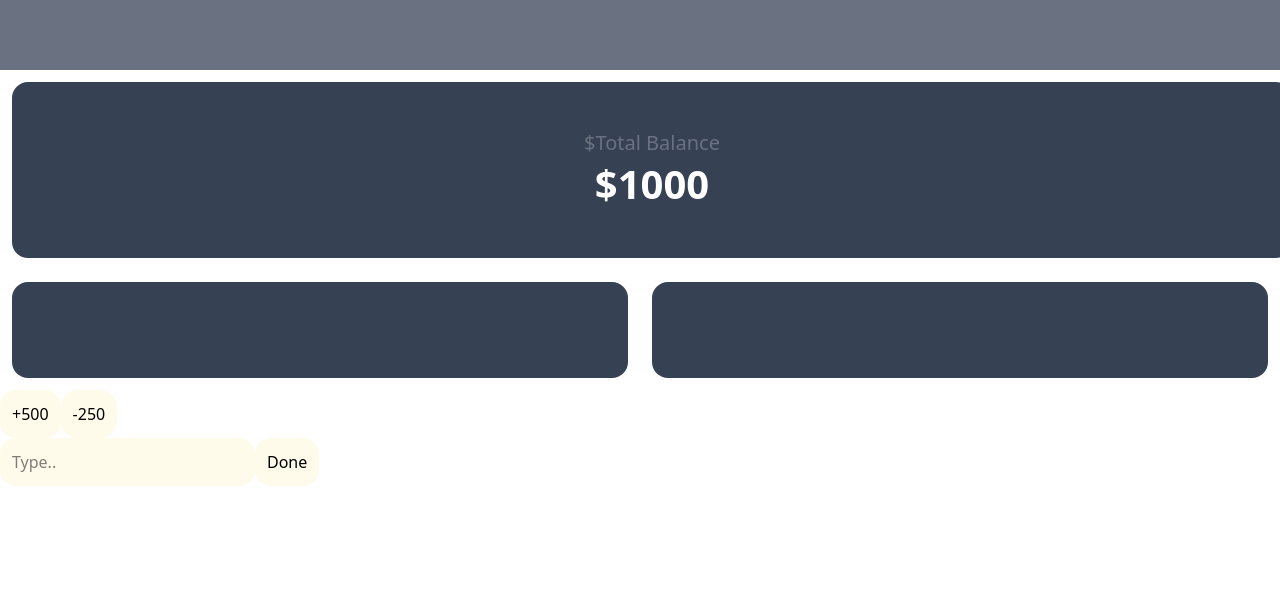
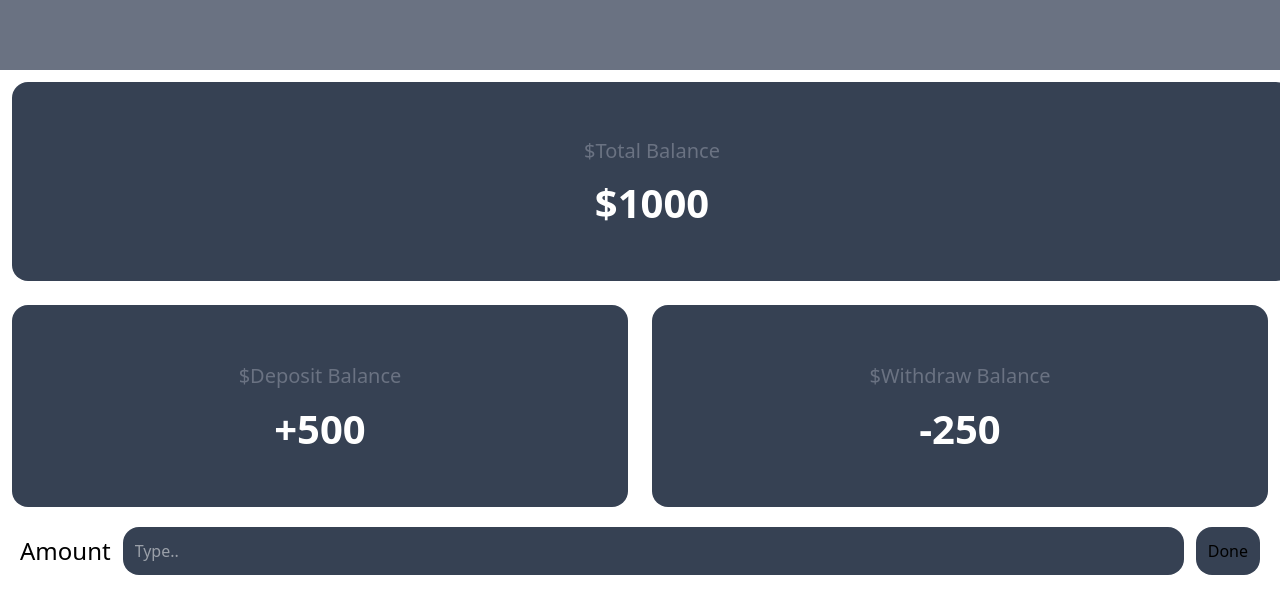
Before and after one commit to codewithfitse/ExpenseTracker, a React (Vite) app in the folder Frontend/: page /Home in a window 1280 px wide. Shown: the top 614 px of the page. Built offline with nearby package versions, Linux system fonts and the light colour scheme.

Commit message:
WORKING ON CALUCULATE INPUT

```diff
--- a/Frontend/src/index.css
+++ b/Frontend/src/index.css
@@ -3,6 +3,8 @@
 body {
   width: 100%;
   height: 100%;
+  margin: 0;
+  padding: 0;
   background: #fff;
   color: #000;
 }
@@ -23,12 +25,12 @@ body {
 
 @layer base {
   h1 {
-    @apply !text-[40px] font-semibold;
+    @apply text-[40px] font-semibold;
   }
   h2 {
     @apply !text-[32px] font-semibold;
   }
   p {
-    @apply !text-[20px] text-gray-500 ;
+    @apply !text-[20px] py-2 text-gray-500 ;
   }
 }
--- a/Frontend/src/page/Home.jsx
+++ b/Frontend/src/page/Home.jsx
@@ -38,37 +38,36 @@ export const Home = () => {
         <main className="w-full h-full">
           <div className="card m-3">
             <p className="text-2xl">$Total Balance</p>
-            <h1 className="text-2xl">${state.count}</h1>
+            <h1 className="">${state.count}</h1>
           </div>
           <div className="flex">
-            <div className="card m-3"></div>
-            <div className="card m-3"></div>
+            <div className="card m-3" onClick={() => dispatch({ type: "inc" })}>
+              <p className="">$Deposit Balance</p>
+
+              <h1 className="">+500</h1>
+            </div>
+            <div className="card m-3" onClick={() => dispatch({ type: "dec" })}>
+              <p className="">$Withdraw Balance</p>
+              <h1 className="">-250</h1>
+            </div>
           </div>
-          <button
-            className="p-3 rounded-2xl bg-amber-50 text-black"
-            onClick={() => dispatch({ type: "inc" })}
+
+          <form
+            action=""
+            onSubmit={calculate}
+            className="py-2 px-5 flex items-center space-x-3"
           >
-            +500
-          </button>
-          <button
-            className="p-3 rounded-2xl bg-amber-50 text-black"
-            onClick={() => dispatch({ type: "dec" })}
-          >
-            -250
-          </button>
-
-          <form action="su" onSubmit={calculate}>
+            <label htmlFor="" className="text-2xl">
+              Amount
+            </label>
             <input
               type="Number"
               value={input}
-              className="p-3 bg-amber-50 text-black rounded-2xl"
+              className="w-full h-fit p-3 bg-gray-700 text-white rounded-2xl"
               placeholder="Type.."
               onChange={(e) => setInput(e.target.value)}
             />
-            <button
-              type="submit"
-              className="p-3 rounded-2xl bg-amber-50 text-black"
-            >
+            <button type="submit" className="p-3 rounded-2xl bg-gray-700">
               Done
             </button>
           </form>
```
